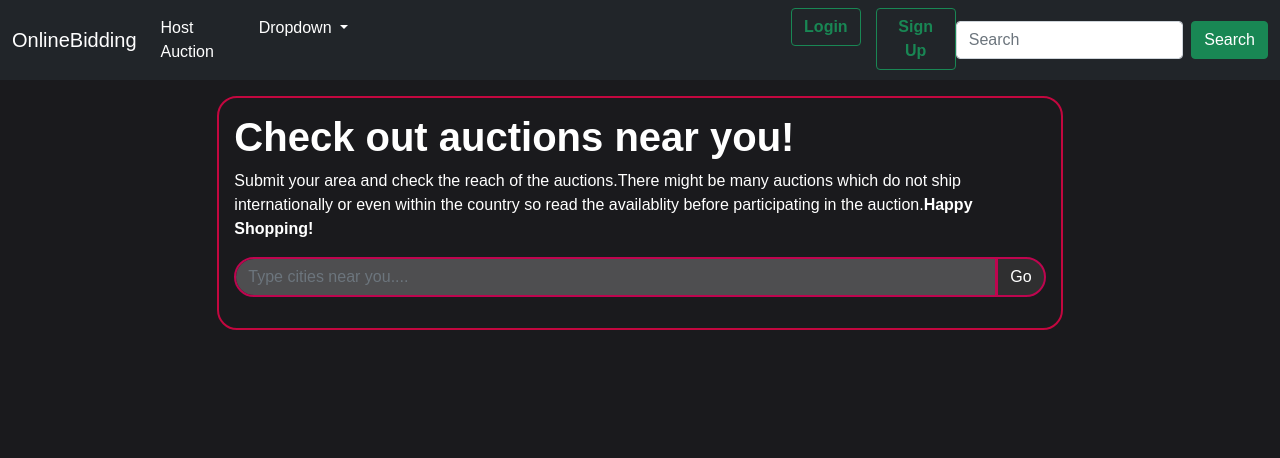
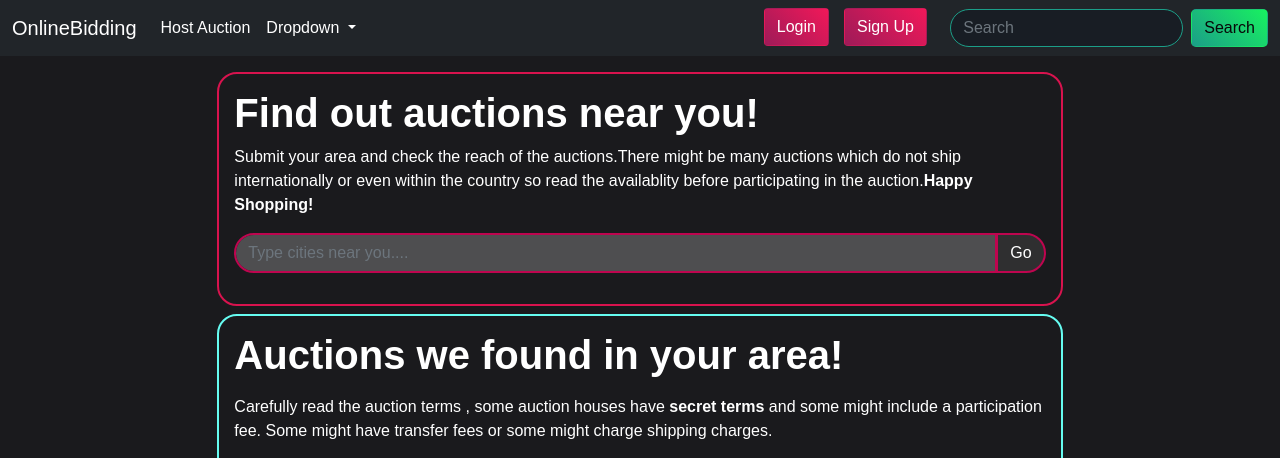
Before and after one commit to projectsddu/OnlineBidding, a PHP site: page / in a window 1280 px wide. Shown: the top 458 px of the page. Run offline with PHP 8.4, Linux system fonts and the light colour scheme.

Commit message:
basic UI prototype created

```diff
--- a/Assets/Components/navbar.php
+++ b/Assets/Components/navbar.php
@@ -24,16 +24,16 @@
                             <li><a class="dropdown-item text-success" href="logout.php"><b>Logout</a></b></li>
                         </ul>
                     </li>
-                    <li style="margin-left: 435px;">
-                        <button type="button" class="btn btn-outline-success fw-bolder" data-bs-toggle="modal" data-bs-target="#login"> Login </button>
+                    <li style="margin-left: 400px;">
+                        <button type="button" class="btn loginbtn" data-bs-toggle="modal" data-bs-target="#login"> Login </button>
                     </li>
                     <li style="margin-left: 15px;;">
-                        <button type="button" class="btn btn-outline-success fw-bolder" data-bs-toggle="modal" data-bs-target="#signup"> Sign Up </button>
+                        <button type="button" class="btn loginbtn" data-bs-toggle="modal" data-bs-target="#signup"> Sign Up </button>
                     </li>
                 </ul>
                 <form class="d-flex">
-                    <input class="form-control me-2" type="search" placeholder="Search" aria-label="Search">
-                    <button class="btn btn-success" type="submit">Search</button>
+                    <input class="form-control me-2"  style="background-color:#181d24;border:1px solid #1b9e88;border-radius:20px;color:#d8134e" type="search" placeholder="Search" aria-label="Search">
+                    <button class="btn search" type="submit">Search</button>
                 </form>
             </div>
         </div>
--- a/Assets/Files/CSS/home.css
+++ b/Assets/Files/CSS/home.css
@@ -1,6 +1,6 @@
 .welcome_elem{
     padding: 15px;
-    border: 2px solid #c3073F;
+    border: 2px solid #d8134e;
     border-radius: 20px;
     color:#ffffff
 }
@@ -46,3 +46,43 @@ input[type=text]:focus{
     border-radius: 25px ;
     color: #ffffff;
 }
+.auctions_elem{
+    border: 2px solid #66fcf1;
+    border-radius: 20px;
+    color:#ffffff;
+    padding: 15px;
+}
+.card_img{
+    width: 330px;
+    height: 250px;
+    object-fit: cover;
+    /* border-radius: 19px; */
+}
+.custom_card{
+    border:2px solid #45A29E;
+    border-radius: 5px;
+    background-color: #181d24;
+}
+.checkoutmore{
+    background-image: linear-gradient(45deg,#5fa7a3,#66fcf1);
+    color:#181d24;
+}
+.loginbtn{
+    border-radius: 4px;
+    outline: none;
+    color:#ffffff;
+    background-image: linear-gradient(45deg,#9e1b58,#f11859);
+}
+.loginbtn:hover{
+    background-color: #181d24;
+    border: 2px solid #d8134e;
+    background-image: none;
+    color: #ffffff;
+}
+.search{
+
+    color:#080808;
+    /* border:1px solid white; */
+    border-radius: 5px;
+    background-image: linear-gradient(45deg,#1b9e88,#18f160);
+}
--- a/index.php
+++ b/index.php
@@ -1,5 +1,6 @@
 <!doctype html>
 <html lang="en">
+
 <head>
   <!-- Required meta tags -->
   <meta charset="utf-8">
@@ -7,10 +8,11 @@
 
   <!-- Bootstrap CSS -->
   <link href="https://cdn.jsdelivr.net/npm/bootstrap@5.0.0-beta2/dist/css/bootstrap.min.css" rel="stylesheet" integrity="sha384-BmbxuPwQa2lc/FVzBcNJ7UAyJxM6wuqIj61tLrc4wSX0szH/Ev+nYRRuWlolflfl" crossorigin="anonymous">
-    <link type="text/css" href="Assets/Files/CSS/home.css" rel="stylesheet" >
+  <link type="text/css" href="Assets/Files/CSS/home.css" rel="stylesheet">
 
   <title>Hello, world!</title>
 </head>
+
 <body>
   <?php
   include("Assets/Components/navbar.php");
@@ -21,7 +23,7 @@
     <div class="col-8" id="Main">
       <!-- Welcome element -->
       <div class="welcome_elem">
-              <h1><b>Check out auctions near you!</b></h1>
+        <h1><b>Find out auctions near you!</b></h1>
         <p>Submit your area and check the reach of the auctions.There might be many auctions which do not ship internationally or even within the country so read the availablity before participating in the auction.<b>Happy Shopping!</b></p>
         <form action="sudo.php">
           <div class="input-group mb-3">
@@ -31,6 +33,29 @@
         </form>
       </div>
       <!-- End of welcome element -->
+      <!-- Auction near you -->
+      <div class="auctions_elem mt-2">
+        <h1 class="mb-3"><b>Auctions we found in your area!</b></h1>
+        <p>Carefully read the auction terms , some auction houses have <b>secret terms</b> and some might include a participation fee. Some might have transfer fees or some might charge shipping charges.</p>
+        <div class="auction_card">
+          <div class="card mb-3 custom_card">
+            <div class="row g-0">
+              <div class="col-md-5">
+                <img src="https://source.unsplash.com/1600x900/?city,USA" class="card_img" alt="...">
+              </div>
+              <div class="col-md-7">
+                <div class="card-body">
+                  <h4 class="card-title"><b>Auction at Georgia state university county</b></h4>
+                  <p class="card-text">Hey guys the auction is selling antique items of mussolini and hitler check out if you are interested.Special Offer for Hitlers cap worth $2500</p>
+                  <button class="btn checkoutmore">Check out more</button>
+                  <p class="card-text"><small class="text-muted">Last updated 3 mins ago</small></p>
+                </div>
+              </div>
+            </div>
+          </div>
+        </div>
+      </div>
+      <!-- End of auction near you element -->
     </div>
     <div class="col-2" id="your_auction"></div>
   </div>
@@ -50,4 +75,5 @@
     <script src="https://cdn.jsdelivr.net/npm/bootstrap@5.0.0-beta2/dist/js/bootstrap.min.js" integrity="sha384-nsg8ua9HAw1y0W1btsyWgBklPnCUAFLuTMS2G72MMONqmOymq585AcH49TLBQObG" crossorigin="anonymous"></script>
     -->
 </body>
+
 </html>
```
Lines whose indentation alone changed are shown as unchanged.
